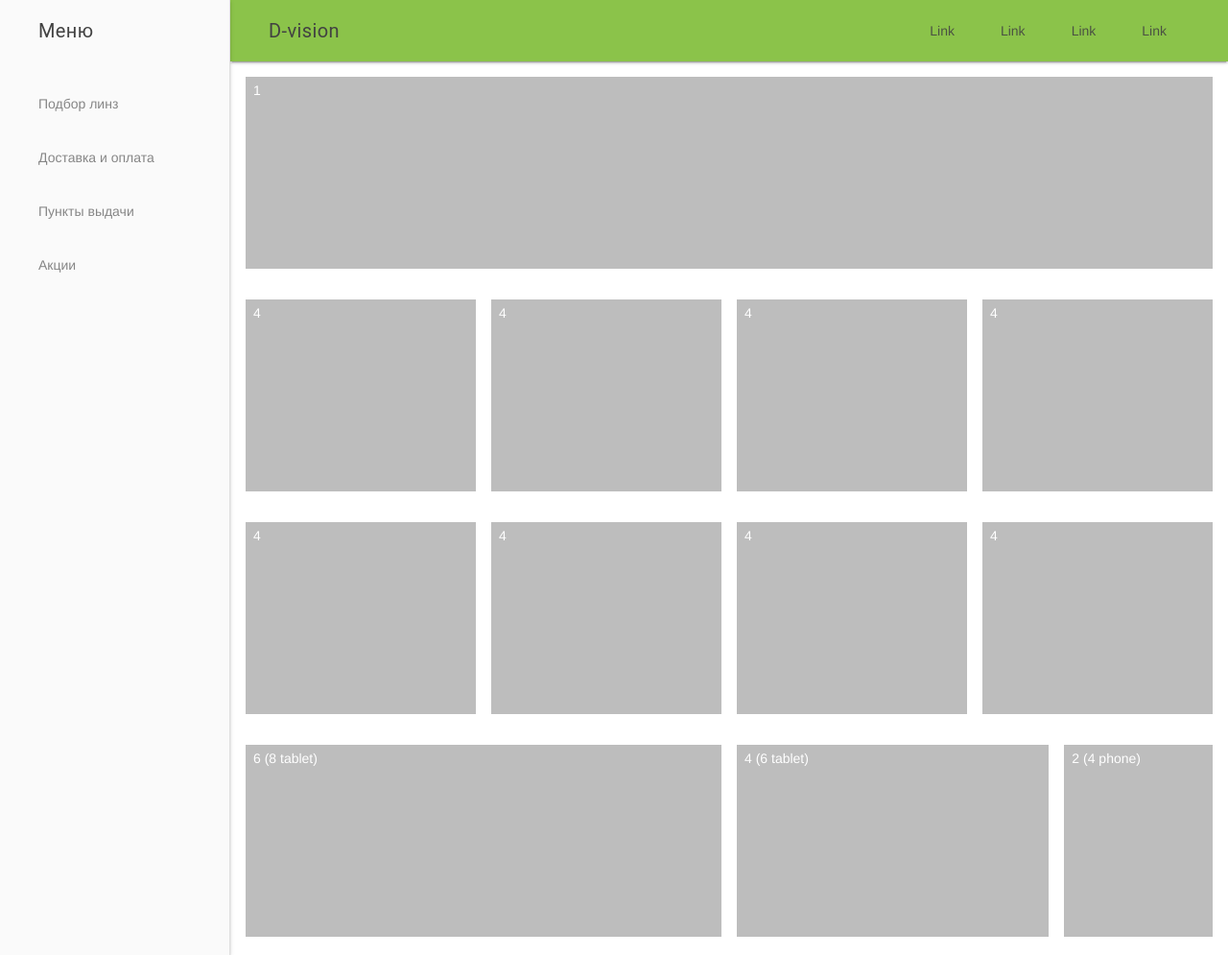
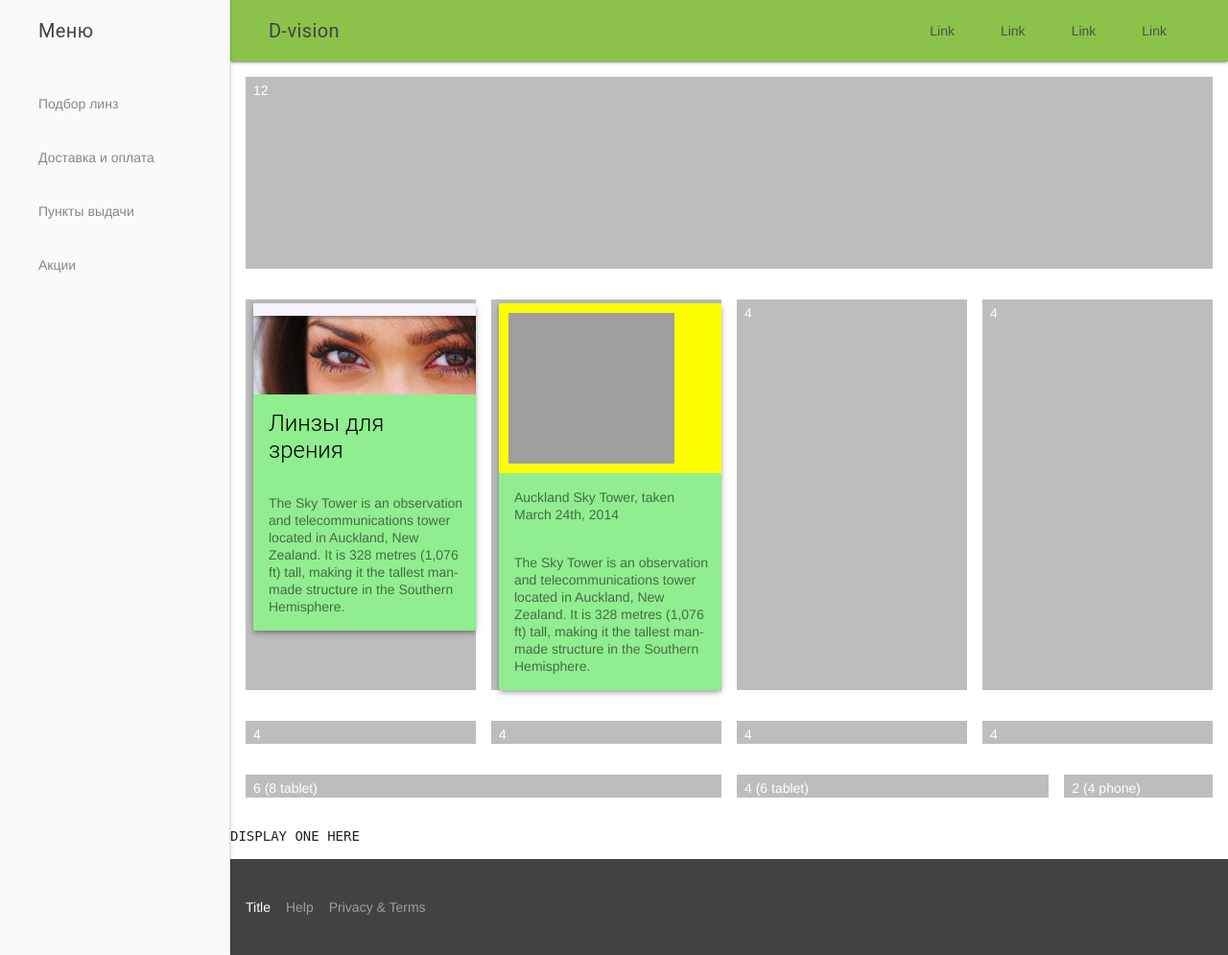
Before and after one commit to cMeIIIHo/market, a Django app: page / in a window 1280 px wide. Shown: the whole page at 96% size. Run offline with Django 3.2, Linux system fonts and the light colour scheme; grey boxes are pictures that could not be loaded.

Commit message:
some HTML magic again

```diff
--- a/catalog/templates/catalog/index.html
+++ b/catalog/templates/catalog/index.html
@@ -1,4 +1,5 @@
 {% extends "base.html" %}
+
 
 {% block display %}
 
--- a/templates/base.html
+++ b/templates/base.html
@@ -9,6 +9,7 @@
     <script defer src="https://code.getmdl.io/1.3.0/material.min.js"></script>
 </head>
 <body>
+    {% load staticfiles %}
 
   <!-- The drawer is always open in large screens. The header is always shown,
     even in small screens. -->
@@ -41,11 +42,11 @@
     <main class="mdl-layout__content">
       <div class="page-content">
           {% block content %}
-            <!-- Your content goes here -->
+            <!-- Your content goes here height: 200px; -->
             <style>.mdl-cell {
               box-sizing: border-box;
               background-color: #BDBDBD;
-              height: 200px;
+
               padding-left: 8px;
               padding-top: 4px;
               color: white;
@@ -53,14 +54,46 @@
             .mdl-grid:first-of-type .mdl-cell {
               height: 200px;
             }
+            .mdl-card {
+            background-color: lightgreen;
+            width: unset
+            }
             </style>
 
             <div class="mdl-grid">
-              <div class="mdl-cell mdl-cell--12-col">1</div>
+              <div class="mdl-cell mdl-cell--12-col">12</div>
             </div>
             <div class="mdl-grid">
-              <div class="mdl-cell mdl-cell--3-col">4</div>
-              <div class="mdl-cell mdl-cell--3-col">4</div>
+              <div class="mdl-cell mdl-cell--3-col">
+                <div class="mdl-card mdl-shadow--4dp">
+                  <div class="mdl-card__media"><img src="{% static 'catalog/index_lens_1.jpg' %}" width="100%" height="100%" border="0"
+                   alt="">
+                  </div>
+                  <div class="mdl-card__title">
+                     <h2 class="mdl-card__title-text">Линзы для зрения</h2>
+                  </div>
+                  <div class="mdl-card__supporting-text">
+                  The Sky Tower is an observation and telecommunications tower located in Auckland,
+                  New Zealand. It is 328 metres (1,076 ft) tall, making it the tallest man-made structure
+                  in the Southern Hemisphere.
+                  </div>
+                </div>
+              </div>
+              <div class="mdl-cell mdl-cell--3-col">
+                <div class="mdl-card mdl-shadow--4dp">
+  <div class="mdl-card__media"><img src="skytower.jpg" width="173" height="157" border="0"
+   alt="" style="padding:10px;">
+  </div>
+  <div class="mdl-card__supporting-text">
+    Auckland Sky Tower, taken March 24th, 2014
+  </div>
+  <div class="mdl-card__supporting-text">
+  The Sky Tower is an observation and telecommunications tower located in Auckland,
+  New Zealand. It is 328 metres (1,076 ft) tall, making it the tallest man-made structure
+  in the Southern Hemisphere.
+  </div>
+</div>
+              </div>
               <div class="mdl-cell mdl-cell--3-col">4</div>
               <div class="mdl-cell mdl-cell--3-col">4</div>
             </div>
```
Also changed, not shown: catalog/static/catalog/index_lens_3.jpg (renamed from catalog/static/catalog/idex_lens_3.jpg).
